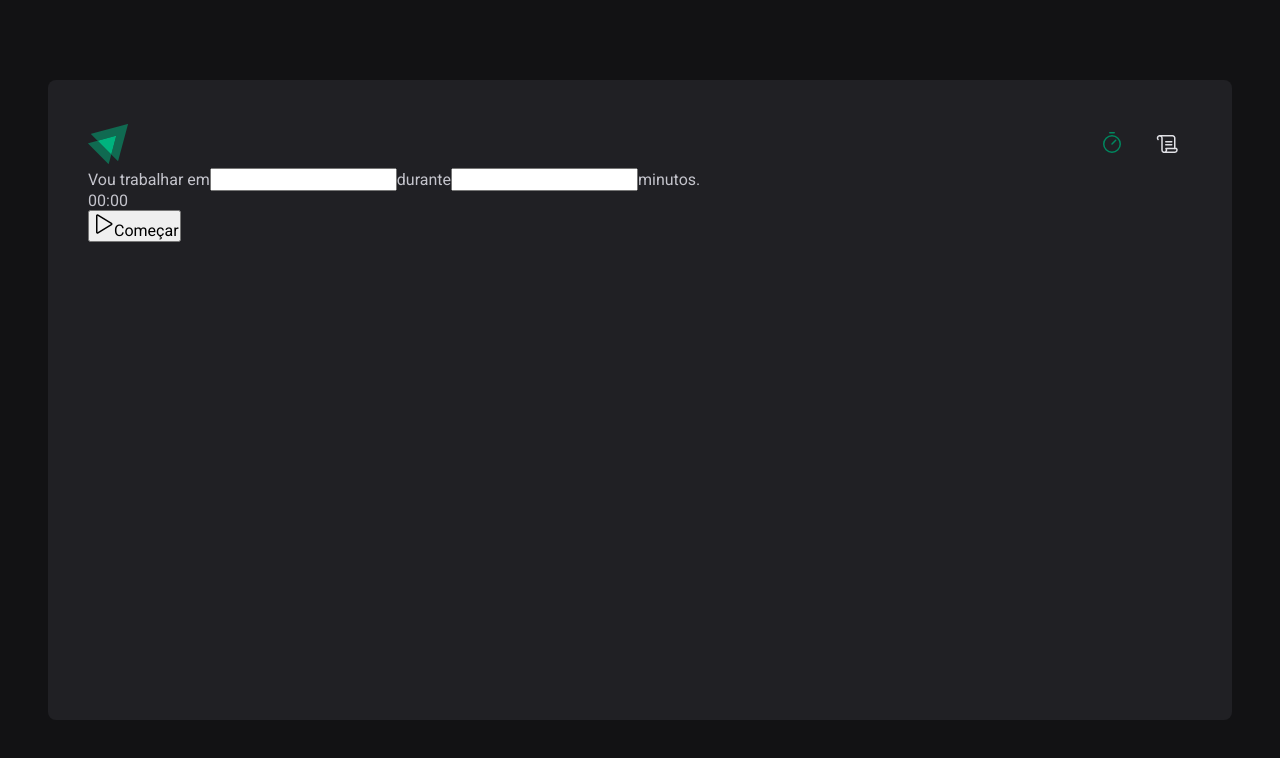
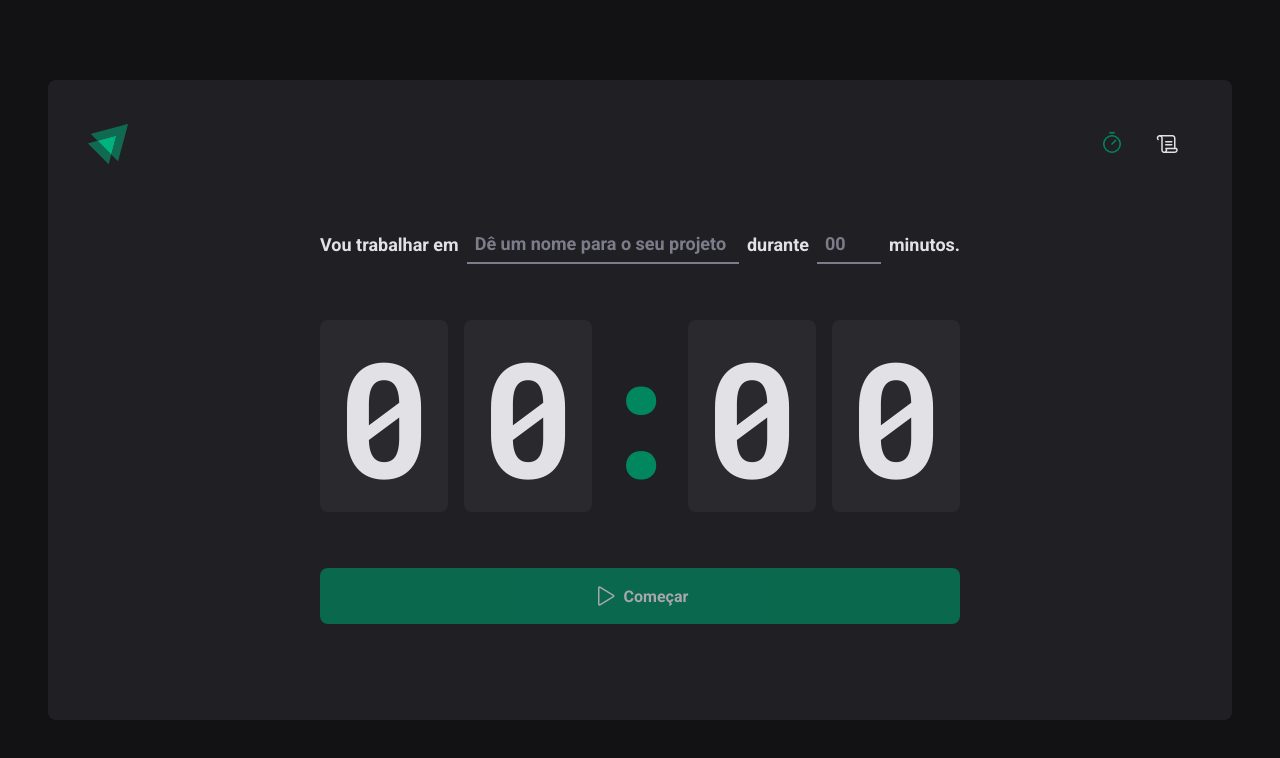
Before and after one commit to jthanlopes/ignite-timer, a React (Vite) app: page / in a window 1280 px wide. Shown: the top 758 px of the page. Built offline with nearby package versions, Linux system fonts and the light colour scheme.

Commit message:
style: estilização da página Home

```diff
--- a/src/pages/Home/index.tsx
+++ b/src/pages/Home/index.tsx
@@ -1,32 +1,50 @@
 import { Play } from 'phosphor-react'
+
+import {
+  CountDownContainer,
+  FormContainer,
+  HomeContainer,
+  MinutesAmountInput,
+  Separator,
+  StartCountDownButton,
+  TaskInput,
+} from './styles'
 
 export function Home() {
   return (
-    <div>
+    <HomeContainer>
       <form action="">
-        <div>
+        <FormContainer>
           <label htmlFor="task">Vou trabalhar em</label>
-          <input type="text" id="task" />
+          <TaskInput
+            type="text"
+            id="task"
+            placeholder="Dê um nome para o seu projeto"
+          />
 
           <label htmlFor="minuteAmount">durante</label>
-          <input type="number" id="minutesAmount" />
+          <MinutesAmountInput
+            type="number"
+            id="minutesAmount"
+            placeholder="00"
+          />
 
           <span>minutos.</span>
-        </div>
+        </FormContainer>
 
-        <div>
+        <CountDownContainer>
           <span>0</span>
           <span>0</span>
-          <span>:</span>
+          <Separator>:</Separator>
           <span>0</span>
           <span>0</span>
-        </div>
+        </CountDownContainer>
 
-        <button type="submit">
+        <StartCountDownButton type="submit" disabled>
           <Play size={24} />
           Começar
-        </button>
+        </StartCountDownButton>
       </form>
-    </div>
+    </HomeContainer>
   )
 }
--- /dev/null
+++ b/src/pages/Home/styles.ts
@@ -0,0 +1,111 @@
+import styled from 'styled-components'
+
+export const HomeContainer = styled.main`
+  flex: 1;
+
+  display: flex;
+  flex-direction: column;
+  align-items: center;
+  justify-content: center;
+
+  form {
+    display: flex;
+    flex-direction: column;
+    align-items: center;
+    gap: 3.5rem;
+  }
+`
+
+export const FormContainer = styled.div`
+  width: 100%;
+  display: flex;
+  align-items: center;
+  justify-content: center;
+  gap: 0.5rem;
+  color: ${(props) => props.theme['gray-100']};
+  font-size: 1.125rem;
+  font-weight: bold;
+  flex-wrap: wrap;
+`
+
+const BaseInput = styled.input`
+  background: transparent;
+  height: 2.5rem;
+  border: 0;
+  border-bottom: 2px solid ${(props) => props.theme['gray-500']};
+  font-weight: bold;
+  font-size: 1.125rem;
+  padding: 0 0.5rem;
+  color: ${(props) => props.theme['gray-100']};
+
+  &:focus {
+    box-shadow: none;
+    border-color: ${(props) => props.theme['green-500']};
+  }
+
+  &::placeholder {
+    color: ${(props) => props.theme['gray-500']};
+  }
+`
+
+export const TaskInput = styled(BaseInput)`
+  flex: 1;
+`
+
+export const MinutesAmountInput = styled(BaseInput)`
+  width: 4rem;
+`
+
+export const CountDownContainer = styled.div`
+  font-family: 'Roboto Mono', monospace;
+  font-size: 10rem;
+  line-height: 8rem;
+  color: ${(props) => props.theme['gray-100']};
+
+  display: flex;
+  gap: 1rem;
+
+  span {
+    background: ${(props) => props.theme['gray-700']};
+    padding: 2rem 1rem;
+    border-radius: 8px;
+  }
+`
+
+export const Separator = styled.div`
+  padding: 2rem 0;
+  color: ${(props) => props.theme['green-500']};
+
+  width: 4rem;
+  overflow: hidden;
+  display: flex;
+  justify-content: center;
+`
+
+export const StartCountDownButton = styled.button`
+  width: 100%;
+  border: 0;
+  padding: 1rem;
+  border-radius: 8px;
+
+  display: flex;
+  align-items: center;
+  justify-content: center;
+
+  gap: 0.5rem;
+  font-weight: bold;
+
+  cursor: pointer;
+
+  background: ${(props) => props.theme['green-500']};
+  color: ${(props) => props.theme['gray-100']};
+
+  &:disabled {
+    opacity: 0.7;
+    cursor: not-allowed;
+  }
+
+  &:not(:disabled):hover {
+    background: ${(props) => props.theme['green-700']};
+  }
+`
--- a/src/styles/global.ts
+++ b/src/styles/global.ts
@@ -8,13 +8,14 @@
   }
 
   :focus {
-    outline: 0
+    outline: 0;
     box-shadow: 0 0 0 2px ${(props) => props.theme['green-500']}
   }
 
   body {
     background-color: ${(props) => props.theme['gray-900']};
     color: ${(props) => props.theme['gray-300']};
+    -webkit-font-smoothing: antialiased;
   }
 
   body, input, textarea, button {
```
